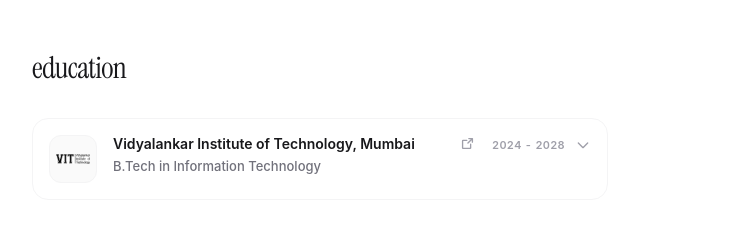
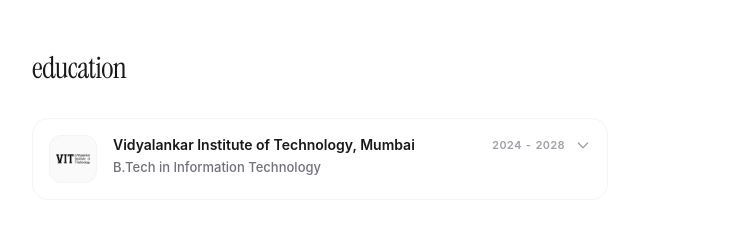
Before and after one commit to OMEE-Y/omfolio, a Next.js app: page / in a window 1280 px wide. Shown: the part 2420-2653 px from the top of the page, without its empty margins (272-1007 px from the left). Built offline with nearby package versions, Linux system fonts and the light colour scheme.

Commit message:
improved ui

```diff
--- a/src/components/education.tsx
+++ b/src/components/education.tsx
@@ -1,14 +1,13 @@
 "use client";
 
-import { useState } from 'react';
-import { ArrowSquareOut, GraduationCap } from '@phosphor-icons/react';
+import { useState } from "react";
+import { GraduationCap } from "@phosphor-icons/react/dist/ssr";
 
 type EducationItem = {
   institute: string;
   degree: string;
   duration: string;
   description: string[];
-  link?: string;
   logo?: string;
 };
 
@@ -17,13 +16,12 @@ const educationData: EducationItem[] = [
     institute: "Vidyalankar Institute of Technology, Mumbai",
     degree: "B.Tech in Information Technology",
     duration: "2024 - 2028",
-    link: "https://vit.edu.in/",
     description: [
       "Learnt Data Structures & Algorithms, Operating Systems, and Computer Networks.",
       "Deep dived into Core Java and OOP principles through practical implementations.",
     ],
     logo: "/vit-logo-dark.png",
-  }
+  },
 ];
 
 export default function EducationPage() {
@@ -35,7 +33,7 @@ export default function EducationPage() {
 
   return (
     <section className="mt-16 mb-24 space-y-8 px-4 sm:px-0">
-      <h2 className="font-instrument text-3xl font-normal text-zinc-900 dark:text-zinc-100 tracking-tight">
+      <h2 className="font-instrument text-3xl font-normal tracking-tight text-zinc-900 dark:text-zinc-100">
         education
       </h2>
 
@@ -47,12 +45,12 @@ export default function EducationPage() {
           return (
             <div
               key={index}
-              className="group rounded-2xl border border-zinc-100 dark:border-zinc-900/50 bg-white dark:bg-zinc-900/10 p-4 transition-all duration-300 hover:border-pink-200 dark:hover:border-pink-800 hover:bg-zinc-50/50 dark:hover:bg-zinc-900/30 cursor-pointer"
+              className="group cursor-pointer rounded-2xl border border-zinc-100 bg-white p-4 transition-all duration-300 hover:border-pink-200 hover:bg-zinc-50/50 dark:border-zinc-900/50 dark:bg-zinc-900/10 dark:hover:border-pink-800 dark:hover:bg-zinc-900/30"
               onClick={() => toggleExpand(index)}
               role="button"
               tabIndex={0}
               onKeyDown={(e) => {
-                if (e.key === 'Enter' || e.key === ' ') {
+                if (e.key === "Enter" || e.key === " ") {
                   e.preventDefault();
                   toggleExpand(index);
                 }
@@ -60,64 +58,64 @@ export default function EducationPage() {
               aria-expanded={isExpanded}
             >
 
-              <div className="flex flex-col sm:flex-row sm:items-start justify-between gap-3 sm:gap-4">
-                <div className="flex items-center sm:items-start gap-3 sm:gap-4 min-w-0 flex-1">
+              <div className="flex flex-col justify-between gap-2 sm:flex-row sm:items-start sm:gap-4">
 
-                  <div className="relative w-10 h-10 sm:w-12 sm:h-12 shrink-0 rounded-xl bg-zinc-50 dark:bg-zinc-900 border border-zinc-100 dark:border-zinc-800/80 flex items-center justify-center overflow-hidden">
+                <div className="flex min-w-0 flex-1 items-start gap-3 sm:gap-4">
+
+                  <div className="relative flex h-10 w-10 shrink-0 items-center justify-center overflow-hidden rounded-xl border border-zinc-100 bg-zinc-50 dark:border-zinc-800/80 dark:bg-zinc-900 sm:h-12 sm:w-12">
                     {hasLogo ? (
                       <img
                         src={item.logo}
                         alt={`${item.institute} logo`}
-                        className="w-full h-full p-1.5 object-contain dark:invert dark:brightness-125 dark:contrast-125 transition-all duration-300"
+                        className="h-full w-full object-contain p-1.5 transition-all duration-300 dark:invert dark:brightness-125 dark:contrast-125"
                       />
                     ) : (
-                      <GraduationCap size={20} weight="duotone" className="text-zinc-500 dark:text-zinc-400 sm:scale-110" />
+                      <GraduationCap
+                        size={20}
+                        weight="duotone"
+                        className="text-zinc-500 dark:text-zinc-400 sm:scale-110"
+                      />
                     )}
                   </div>
 
-                  <div className="space-y-1 min-w-0 flex-1">
 
-                    <div className="flex items-center gap-1.5 w-full">
-                      {/* Scrollable wrapper strictly for the college name */}
-                      <div className="overflow-x-auto [&::-webkit-scrollbar]:hidden [-ms-overflow-style:none] [scrollbar-width:none] flex-1 min-w-0">
-                        <h3 className="text-[13px] sm:text-[14px] font-semibold text-zinc-900 dark:text-zinc-100 leading-tight whitespace-nowrap">
-                          {item.institute}
-                        </h3>
-                      </div>
+                  <div className="min-w-0 flex-1 space-y-1">
 
-                      {item.link && (
-                        <a
-                          href={item.link}
-                          target="_blank"
-                          rel="noopener noreferrer"
-                          onClick={(e) => e.stopPropagation()}
-                          className="text-zinc-400 hover:text-zinc-600 dark:hover:text-zinc-200 shrink-0 p-0.5"
-                          aria-label={`Visit ${item.institute} website`}
-                        >
-                          <ArrowSquareOut size={13} weight="bold" className="sm:scale-110" />
-                        </a>
-                      )}
+
+                    <div className="w-full min-w-0">
+                      <h3 className="break-words text-[13px] font-semibold leading-snug text-zinc-900 dark:text-zinc-100 sm:text-[14px]">
+                        {item.institute}
+                      </h3>
                     </div>
-                    <p className="text-[12px] sm:text-[13px] text-zinc-500 dark:text-zinc-400 font-medium leading-normal truncate">
+
+
+                    <p className="text-[12px] font-medium leading-normal text-zinc-500 dark:text-zinc-400 sm:text-[13px]">
                       {item.degree}
                     </p>
                   </div>
                 </div>
 
 
-                <div className="flex items-center justify-between sm:justify-end gap-1.5 sm:gap-2.5 pt-1 sm:pt-0.5 shrink-0 pl-13 sm:pl-0">
-                  <span className="text-[10px] sm:text-[11px] font-semibold tracking-wide uppercase tabular-nums text-zinc-400 dark:text-zinc-500">
+                <div className="mt-1 flex shrink-0 items-center justify-between gap-1.5 pl-[52px] pt-1 sm:mt-0 sm:justify-end sm:gap-2.5 sm:pl-0 sm:pt-0.5">
+                  <span className="tabular-nums text-[10px] font-semibold uppercase tracking-wide text-zinc-400 dark:text-zinc-500 sm:text-[11px]">
                     {item.duration}
                   </span>
+
                   <svg
-                    className={`w-3.5 h-3.5 sm:w-4 sm:h-4 text-zinc-400 dark:text-zinc-500 transition-transform duration-300 ${isExpanded ? 'rotate-180' : ''}`}
+                    className={`h-3.5 w-3.5 text-zinc-400 transition-transform duration-300 dark:text-zinc-500 sm:h-4 sm:w-4 ${
+                      isExpanded ? "rotate-180" : ""
+                    }`}
                     fill="none"
                     viewBox="0 0 24 24"
                     stroke="currentColor"
                     strokeWidth={2}
                     aria-hidden="true"
                   >
-                    <path strokeLinecap="round" strokeLinejoin="round" d="M19 9l-7 7-7-7" />
+                    <path
+                      strokeLinecap="round"
+                      strokeLinejoin="round"
+                      d="M19 9l-7 7-7-7"
+                    />
                   </svg>
                 </div>
               </div>
@@ -125,15 +123,21 @@ export default function EducationPage() {
 
               <div
                 className={`grid transition-all duration-300 ease-out ${
-                  isExpanded ? "grid-rows-[1fr] opacity-100 mt-4" : "grid-rows-[0fr] opacity-0"
+                  isExpanded
+                    ? "mt-4 grid-rows-[1fr] opacity-100"
+                    : "grid-rows-[0fr] opacity-0"
                 }`}
               >
                 <div className="overflow-hidden">
-                  <div className="pl-9 sm:pl-[64px] pr-2 pb-2 border-l border-zinc-100 dark:border-zinc-800/60 ml-[19px] sm:ml-6 space-y-3">
+                  <div className="ml-[19px] space-y-3 border-l border-zinc-100 pb-2 pl-9 pr-2 dark:border-zinc-800/60 sm:ml-6 sm:pl-[64px]">
                     {item.description.map((point, i) => (
-                      <div key={i} className="relative flex items-start gap-2.5">
-                        <span className="absolute -left-[41px] sm:-left-[45px] top-[7px] w-1.5 h-1.5 rounded-full bg-zinc-300 dark:bg-zinc-700 ring-4 ring-white dark:ring-zinc-950" />
-                        <p className="text-[12.5px] sm:text-[13px] text-zinc-600 dark:text-zinc-400 leading-relaxed">
+                      <div
+                        key={i}
+                        className="relative flex items-start gap-2.5"
+                      >
+                        <span className="absolute -left-[41px] top-[7px] h-1.5 w-1.5 rounded-full bg-zinc-300 ring-4 ring-white dark:bg-zinc-700 dark:ring-zinc-950 sm:-left-[45px]" />
+
+                        <p className="text-[12.5px] leading-relaxed text-zinc-600 dark:text-zinc-400 sm:text-[13px]">
                           {point}
                         </p>
                       </div>
```
